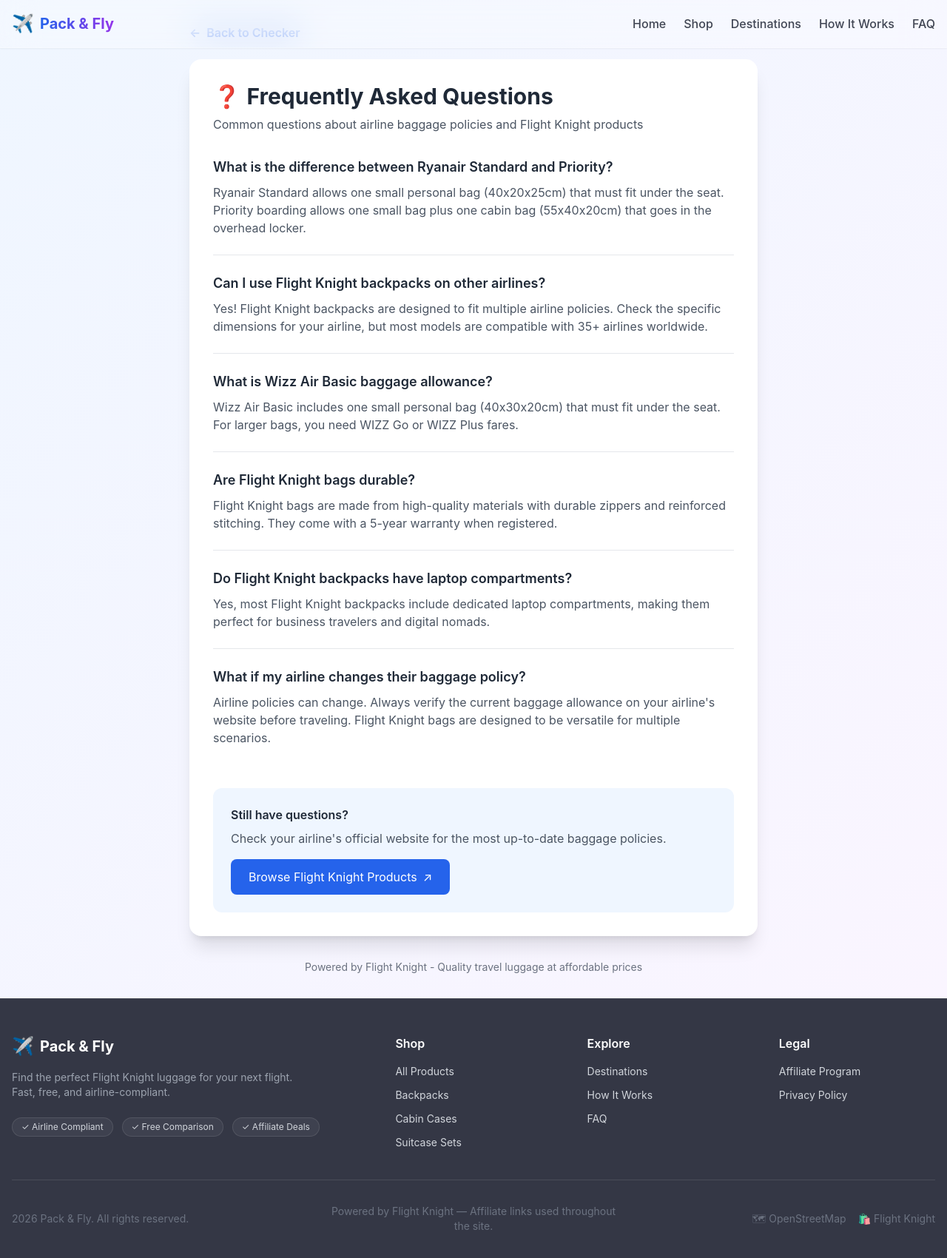
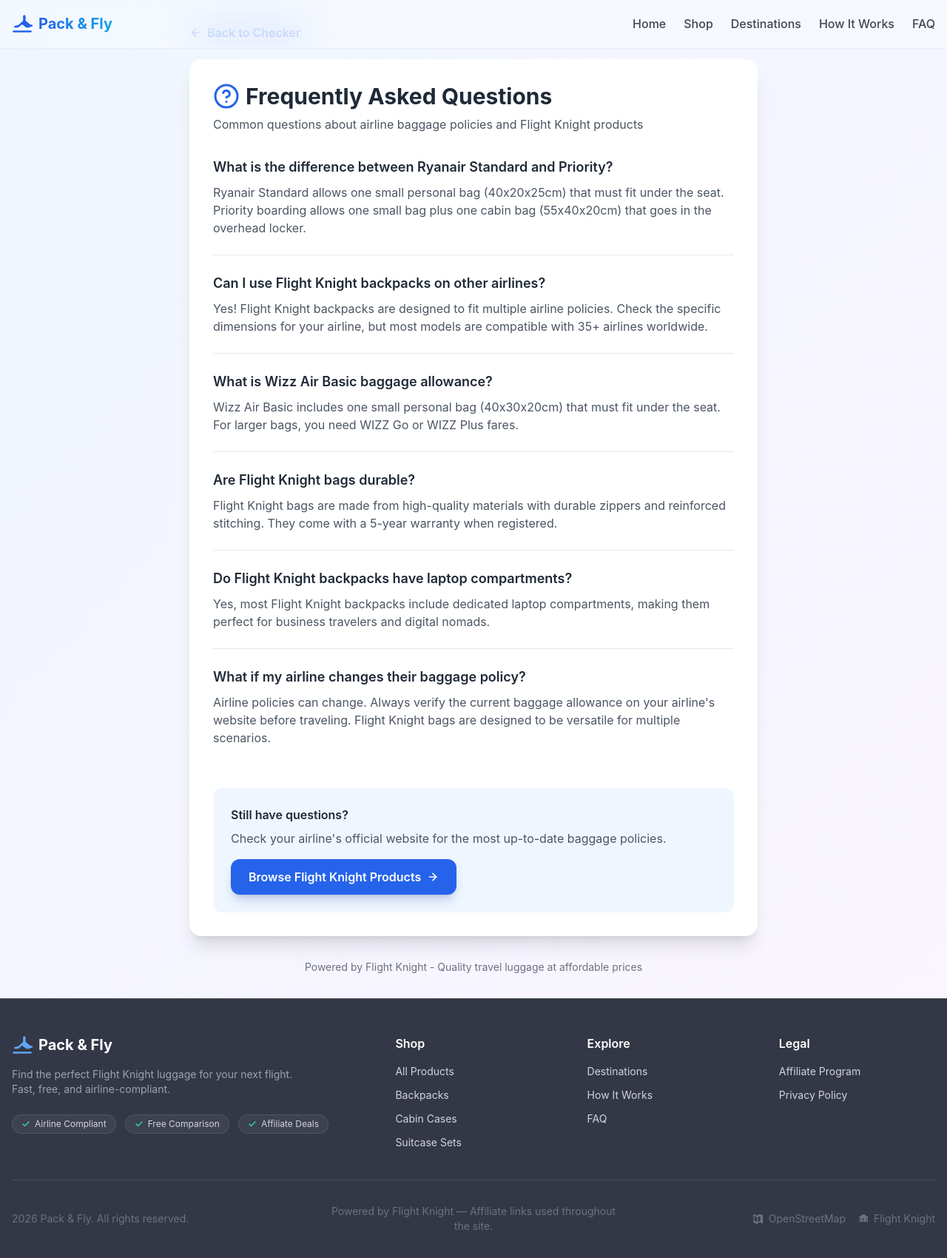
Before and after one commit to nilo1221/baggage-checker, a Next.js app: page /faq in a window 1280 px wide. Shown: the top 1700 px of the page at 74% size. Built offline with nearby package versions, Linux system fonts and the light colour scheme.

Commit message:
Add SVG icons, Button component and unify buttons across pages

```diff
--- a/app/faq/page.js
+++ b/app/faq/page.js
@@ -2,6 +2,8 @@
 
 import Link from 'next/link'
 import { getDeepLink } from '../../lib/affiliate'
+import Button from '../../components/Button'
+import { QuestionIcon, ArrowLeftIcon, ArrowRightIcon } from '../../components/Icons'
 
 const faqs = [
   {
@@ -35,17 +37,13 @@
     <div className="min-h-screen bg-gradient-to-br from-blue-50 to-purple-50">
       <div className="container mx-auto px-4 py-8">
         <div className="max-w-3xl mx-auto">
-          <Link
-            href="/"
-            className="mb-6 inline-flex items-center space-x-2 text-blue-600 hover:text-blue-800 font-semibold"
-          >
-            <span>←</span>
-            <span>Back to Checker</span>
-          </Link>
+          <Button href="/" variant="ghost" className="mb-6 inline-flex items-center gap-2 text-blue-600 hover:text-blue-800">
+            <ArrowLeftIcon className="w-4 h-4" /> Back to Checker
+          </Button>
 
           <div className="bg-white rounded-2xl shadow-xl p-8">
             <div className="flex items-center space-x-2 mb-2">
-              <span className="text-3xl">❓</span>
+              <QuestionIcon className="w-9 h-9 text-blue-600" />
               <h1 className="text-3xl font-bold text-gray-800">
                 Frequently Asked Questions
               </h1>
@@ -74,15 +72,15 @@
               <p className="text-gray-600 mb-4">
                 Check your airline's official website for the most up-to-date baggage policies.
               </p>
-              <a
+              <Button
                 href={getDeepLink('/')}
                 target="_blank"
                 rel="sponsored noopener noreferrer"
-                className="inline-flex items-center space-x-2 px-6 py-3 bg-blue-600 text-white rounded-lg hover:bg-blue-700 transition-colors"
+                className="inline-flex items-center gap-2"
               >
                 <span>Browse Flight Knight Products</span>
-                <span>↗</span>
-              </a>
+                <ArrowRightIcon className="w-4 h-4" />
+              </Button>
             </div>
           </div>
 
--- a/app/how-it-works/page.js
+++ b/app/how-it-works/page.js
@@ -1,31 +1,35 @@
 'use client'
 
-import Link from 'next/link'
+import Button from '../../components/Button'
+import { AirplaneIcon, TicketIcon, BackpackIcon, CartIcon, CheckIcon, ArrowLeftIcon, ArrowRightIcon, ClipboardIcon } from '../../components/Icons'
+
+const stepIcons = {
+  1: AirplaneIcon,
+  2: TicketIcon,
+  3: BackpackIcon,
+  4: CartIcon
+}
 
 const steps = [
   {
     number: 1,
     title: "Select Your Airline",
-    description: "Choose between Ryanair or Wizz Air - the two most popular budget airlines in Europe.",
-    emoji: "✈️"
+    description: "Choose between Ryanair or Wizz Air - the two most popular budget airlines in Europe."
   },
   {
     number: 2,
     title: "Choose Your Ticket Type",
-    description: "Select the type of ticket you have - Standard, Priority, or Flexi for Ryanair; Basic, WIZZ Go, or WIZZ Plus for Wizz Air.",
-    emoji: "🎫"
+    description: "Select the type of ticket you have - Standard, Priority, or Flexi for Ryanair; Basic, WIZZ Go, or WIZZ Plus for Wizz Air."
   },
   {
     number: 3,
     title: "Get Your Recommendation",
-    description: "We'll show you the perfect Flight Knight backpack that meets your airline's baggage requirements.",
-    emoji: "🎒"
+    description: "We'll show you the perfect Flight Knight backpack that meets your airline's baggage requirements."
   },
   {
     number: 4,
     title: "Shop on Flight Knight",
-    description: "Click the affiliate link to purchase your recommended backpack directly from Flight Knight.",
-    emoji: "🛒"
+    description: "Click the affiliate link to purchase your recommended backpack directly from Flight Knight."
   }
 ]
 
@@ -34,17 +38,13 @@
     <div className="min-h-screen bg-gradient-to-br from-blue-50 to-purple-50">
       <div className="container mx-auto px-4 py-8">
         <div className="max-w-3xl mx-auto">
-          <Link
-            href="/"
-            className="mb-6 inline-flex items-center space-x-2 text-blue-600 hover:text-blue-800 font-semibold"
-          >
-            <span>←</span>
-            <span>Back to Checker</span>
-          </Link>
+          <Button href="/" variant="ghost" className="mb-6 inline-flex items-center gap-2 text-blue-600 hover:text-blue-800">
+            <ArrowLeftIcon className="w-4 h-4" /> Back to Checker
+          </Button>
 
           <div className="bg-white rounded-2xl shadow-xl p-8">
             <div className="flex items-center space-x-2 mb-2">
-              <span className="text-3xl">📋</span>
+              <ClipboardIcon className="w-9 h-9 text-blue-600" />
               <h1 className="text-3xl font-bold text-gray-800">
                 How It Works
               </h1>
@@ -61,7 +61,10 @@
                   </div>
                   <div className="flex-1">
                     <div className="flex items-center space-x-2 mb-2">
-                      <span className="text-2xl">{step.emoji}</span>
+                      {(() => {
+                        const IconComponent = stepIcons[step.number]
+                        return <IconComponent className="w-6 h-6 text-blue-600" />
+                      })()}
                       <h3 className="text-xl font-semibold text-gray-800">
                         {step.title}
                       </h3>
@@ -79,20 +82,17 @@
                 Why Use Our Checker?
               </h3>
               <ul className="space-y-2 text-gray-600">
-                <li>✓ Save time - no need to search multiple airline websites</li>
-                <li>✓ Avoid fees - get the right size the first time</li>
-                <li>✓ Quality products - Flight Knight bags are durable and affordable</li>
-                <li>✓ Support us - using our affiliate links helps keep this service free</li>
+                <li className="flex items-center gap-2"><CheckIcon className="w-4 h-4 text-emerald-500" /> Save time - no need to search multiple airline websites</li>
+                <li className="flex items-center gap-2"><CheckIcon className="w-4 h-4 text-emerald-500" /> Avoid fees - get the right size the first time</li>
+                <li className="flex items-center gap-2"><CheckIcon className="w-4 h-4 text-emerald-500" /> Quality products - Flight Knight bags are durable and affordable</li>
+                <li className="flex items-center gap-2"><CheckIcon className="w-4 h-4 text-emerald-500" /> Support us - using our affiliate links helps keep this service free</li>
               </ul>
             </div>
 
             <div className="mt-8 text-center">
-              <Link
-                href="/"
-                className="inline-block px-8 py-4 bg-gradient-to-r from-blue-600 to-purple-600 text-white rounded-xl font-semibold text-lg hover:from-blue-700 hover:to-purple-700 transition-all"
-              >
-                Start Checking Now →
-              </Link>
+              <Button href="/" className="inline-flex items-center gap-2 text-lg">
+                Start Checking Now <ArrowRightIcon className="w-5 h-5" />
+              </Button>
             </div>
           </div>
 
--- a/app/shop/page.js
+++ b/app/shop/page.js
@@ -5,6 +5,8 @@
 import { getDeepLink } from '../../lib/affiliate'
 import { products, categories } from '../../lib/products'
 import { airlines } from '../../lib/airlines'
+import Button from '../../components/Button'
+import { SuitcaseIcon, ProductIcon, ArrowLeftIcon, CheckIcon } from '../../components/Icons'
 
 export default function ShopPage() {
   const [selectedCategory, setSelectedCategory] = useState('All')
@@ -25,16 +27,12 @@
     <div className="min-h-screen bg-gradient-to-br from-slate-50 to-blue-50">
       <div className="container mx-auto px-4 py-8">
         <div className="max-w-6xl mx-auto">
-          <Link
-            href="/"
-            className="mb-6 inline-flex items-center space-x-2 text-blue-600 hover:text-blue-800 font-semibold transition-colors"
-          >
-            <span>←</span>
-            <span>Back to Checker</span>
-          </Link>
+          <Button href="/" variant="ghost" className="mb-6 inline-flex items-center gap-2 text-blue-600 hover:text-blue-800">
+            <ArrowLeftIcon className="w-4 h-4" /> Back to Checker
+          </Button>
 
           <div className="text-center mb-10">
-            <span className="text-5xl mb-4 block">🛍️</span>
+            <SuitcaseIcon className="w-14 h-14 mx-auto mb-4 text-blue-600" />
             <h1 className="text-4xl md:text-5xl font-bold text-gray-800 mb-3">
               Flight Knight Shop
             </h1>
@@ -66,7 +64,7 @@
                 href={getDeepLink(product.path)}
                 target="_blank"
                 rel="sponsored noopener noreferrer"
-                className="group bg-white rounded-2xl shadow-md hover:shadow-2xl transition-all duration-300 hover:-translate-y-2 overflow-hidden border border-gray-100"
+                className="group bg-white rounded-2xl shadow-lg hover:shadow-2xl transition-all duration-300 hover:-translate-y-2 overflow-hidden border border-gray-100"
               >
                 <div className="relative h-52 bg-gradient-to-br from-blue-100 to-purple-100 flex items-center justify-center">
                   {product.badge && (
@@ -74,9 +72,10 @@
                       {product.badge}
                     </span>
                   )}
-                  <span className="text-7xl group-hover:scale-110 transition-transform duration-300">
-                    {product.emoji}
-                  </span>
+                  <ProductIcon
+                    category={product.category}
+                    className="w-20 h-20 text-blue-600 group-hover:scale-110 transition-transform duration-300"
+                  />
                 </div>
 
                 <div className="p-6">
@@ -121,18 +120,18 @@
           </div>
 
           <div className="mt-12 grid grid-cols-1 md:grid-cols-3 gap-4 text-center">
-            <div className="bg-white rounded-xl p-5 shadow-md border border-gray-100">
-              <span className="text-2xl mb-2 block">🚚</span>
+            <div className="bg-white rounded-2xl p-5 shadow-lg border border-gray-100">
+              <CheckIcon className="w-6 h-6 mb-2 text-blue-600" />
               <h4 className="font-semibold text-gray-800">Free Same Day Dispatch</h4>
               <p className="text-sm text-gray-500">On orders placed before 3pm</p>
             </div>
-            <div className="bg-white rounded-xl p-5 shadow-md border border-gray-100">
-              <span className="text-2xl mb-2 block">💰</span>
+            <div className="bg-white rounded-2xl p-5 shadow-lg border border-gray-100">
+              <CheckIcon className="w-6 h-6 mb-2 text-blue-600" />
               <h4 className="font-semibold text-gray-800">Stock Up & Save</h4>
               <p className="text-sm text-gray-500">10% off 2+ items, 15% off 3+</p>
             </div>
-            <div className="bg-white rounded-xl p-5 shadow-md border border-gray-100">
-              <span className="text-2xl mb-2 block">💳</span>
+            <div className="bg-white rounded-2xl p-5 shadow-lg border border-gray-100">
+              <CheckIcon className="w-6 h-6 mb-2 text-blue-600" />
               <h4 className="font-semibold text-gray-800">Buy Now, Pay Later</h4>
               <p className="text-sm text-gray-500">Klarna available at checkout</p>
             </div>
--- /dev/null
+++ b/components/Button.js
@@ -0,0 +1,44 @@
+import Link from 'next/link'
+
+const baseStyles = 'inline-flex items-center justify-center font-semibold transition-all duration-300 disabled:opacity-50 disabled:cursor-not-allowed'
+
+const variants = {
+  primary: 'bg-blue-600 hover:bg-blue-700 text-white rounded-xl px-6 py-3 shadow-lg shadow-blue-900/20',
+  secondary: 'bg-white/10 hover:bg-white/20 text-white rounded-xl px-6 py-3 border border-white/20 backdrop-blur-md',
+  outline: 'border-2 border-blue-600 text-blue-600 hover:bg-blue-600 hover:text-white rounded-xl px-6 py-3',
+  ghost: 'text-blue-600 hover:text-blue-800 font-semibold'
+}
+
+export default function Button({
+  children,
+  href,
+  onClick,
+  variant = 'primary',
+  className = '',
+  type = 'button',
+  ...props
+}) {
+  const classes = `${baseStyles} ${variants[variant]} ${className}`
+
+  if (href) {
+    const isExternal = href.startsWith('http') || props.target === '_blank'
+    if (isExternal) {
+      return (
+        <a href={href} className={classes} {...props}>
+          {children}
+        </a>
+      )
+    }
+    return (
+      <Link href={href} className={classes} {...props}>
+        {children}
+      </Link>
+    )
+  }
+
+  return (
+    <button type={type} onClick={onClick} className={classes} {...props}>
+      {children}
+    </button>
+  )
+}
--- a/components/Footer.js
+++ b/components/Footer.js
@@ -1,4 +1,5 @@
 import Link from 'next/link'
+import { AirplaneIcon, CheckIcon, MapIcon, SuitcaseIcon } from './Icons'
 
 const footerLinks = {
   shop: [
@@ -25,7 +26,7 @@
         <div className="grid grid-cols-1 md:grid-cols-2 lg:grid-cols-5 gap-8 lg:gap-12 mb-10">
           <div className="lg:col-span-2">
             <Link href="/" className="flex items-center space-x-2 mb-4">
-              <span className="text-2xl">✈️</span>
+              <AirplaneIcon className="w-7 h-7 text-blue-400" />
               <span className="text-xl font-bold text-white">
                 Pack & Fly
               </span>
@@ -35,14 +36,14 @@
             </p>
 
             <div className="flex flex-wrap gap-3">
-              <span className="inline-flex items-center px-3 py-1 rounded-full bg-white/5 border border-white/10 text-xs text-gray-300">
-                ✓ Airline Compliant
+              <span className="inline-flex items-center gap-1.5 px-3 py-1 rounded-full bg-white/5 border border-white/10 text-xs text-gray-300">
+                <CheckIcon className="w-3 h-3 text-emerald-400" /> Airline Compliant
               </span>
-              <span className="inline-flex items-center px-3 py-1 rounded-full bg-white/5 border border-white/10 text-xs text-gray-300">
-                ✓ Free Comparison
+              <span className="inline-flex items-center gap-1.5 px-3 py-1 rounded-full bg-white/5 border border-white/10 text-xs text-gray-300">
+                <CheckIcon className="w-3 h-3 text-emerald-400" /> Free Comparison
               </span>
-              <span className="inline-flex items-center px-3 py-1 rounded-full bg-white/5 border border-white/10 text-xs text-gray-300">
-                ✓ Affiliate Deals
+              <span className="inline-flex items-center gap-1.5 px-3 py-1 rounded-full bg-white/5 border border-white/10 text-xs text-gray-300">
+                <CheckIcon className="w-3 h-3 text-emerald-400" /> Affiliate Deals
               </span>
             </div>
           </div>
@@ -106,9 +107,13 @@
             <p className="text-sm text-gray-500 text-center">
               Powered by Flight Knight — Affiliate links used throughout the site.
             </p>
-            <div className="flex justify-center lg:justify-end space-x-4 text-sm text-gray-500">
-              <span>🗺 OpenStreetMap</span>
-              <span>🛍️ Flight Knight</span>
+            <div className="flex justify-center lg:justify-end items-center space-x-4 text-sm text-gray-500">
+              <span className="inline-flex items-center gap-1.5">
+                <MapIcon className="w-4 h-4" /> OpenStreetMap
+              </span>
+              <span className="inline-flex items-center gap-1.5">
+                <SuitcaseIcon className="w-4 h-4" /> Flight Knight
+              </span>
             </div>
           </div>
         </div>
--- /dev/null
+++ b/components/Icons.js
@@ -0,0 +1,102 @@
+export function AirplaneIcon({ className = 'w-6 h-6' }) {
+  return (
+    <svg className={className} viewBox="0 0 24 24" fill="currentColor" aria-hidden="true">
+      <path d="M21.5 15.5c0 .6-.4 1-1 1h-3.8l-4.7-3.7-4.7 3.7H3.5c-.6 0-1-.4-1-1 0-.4.3-.8.7-.9l4.5-1.2L13 8.6V3.5c0-.8.7-1.5 1.5-1.5s1.5.7 1.5 1.5v5.1l5.3 4.2 4.5 1.2c.4.1.7.5.7.9zM2 20c-.6 0-1 .4-1 1s.4 1 1 1h20c.6 0 1-.4 1-1s-.4-1-1-1H2z" />
+    </svg>
+  )
+}
+
+export function BackpackIcon({ className = 'w-6 h-6' }) {
+  return (
+    <svg className={className} viewBox="0 0 24 24" fill="currentColor" aria-hidden="true">
+      <path d="M17 7a2 2 0 0 0-2-2h-1V4a1 1 0 0 0-2 0v1H7a4 4 0 0 0-4 4v8a4 4 0 0 0 4 4h10a4 4 0 0 0 4-4v-8a2 2 0 0 0-2-2h-2zm-4 0H9V5h4v2zm-6 3h8v6H7v-6z" />
+    </svg>
+  )
+}
+
+export function SuitcaseIcon({ className = 'w-6 h-6' }) {
+  return (
+    <svg className={className} viewBox="0 0 24 24" fill="currentColor" aria-hidden="true">
+      <path d="M8 5a2 2 0 0 1 2-2h4a2 2 0 0 1 2 2v1h3a2 2 0 0 1 2 2v10a2 2 0 0 1-2 2V9h-1v9H7V9H6v10a2 2 0 0 1-2-2V8a2 2 0 0 1 2-2h3V5zm2-1h4v1h-4V4zm3 7a1 1 0 1 0-2 0v4a1 1 0 1 0 2 0v-4z" />
+    </svg>
+  )
+}
+
+export function MapIcon({ className = 'w-6 h-6' }) {
+  return (
+    <svg className={className} viewBox="0 0 24 24" fill="currentColor" aria-hidden="true">
+      <path d="M14.5 2.3L9 5.5 3.5 2.3c-.6-.4-1.5 0-1.5.8v15.4c0 .6.3 1 .8 1.2L9 22.5l5.5-3.2 5.2 2.2c.5.2 1.5 0 1.5-.8V5.3c0-.6-.3-1-.8-1.2L14.5 2.3zM9 18.8l-5-2.9V6.1l5 2.9v9.8zm2 0V8.9l5-2.9v9.8l-5 2.9z" />
+    </svg>
+  )
+}
+
+export function ProductIcon({ category, className = 'w-6 h-6' }) {
+  if (category === 'Backpacks') {
+    return <BackpackIcon className={className} />
+  }
+  return <SuitcaseIcon className={className} />
+}
+
+export function CheckIcon({ className = 'w-4 h-4' }) {
+  return (
+    <svg className={className} viewBox="0 0 24 24" fill="none" stroke="currentColor" strokeWidth="3" strokeLinecap="round" strokeLinejoin="round" aria-hidden="true">
+      <polyline points="20 6 9 17 4 12" />
+    </svg>
+  )
+}
+
+export function QuestionIcon({ className = 'w-6 h-6' }) {
+  return (
+    <svg className={className} viewBox="0 0 24 24" fill="none" stroke="currentColor" strokeWidth="2" strokeLinecap="round" strokeLinejoin="round" aria-hidden="true">
+      <circle cx="12" cy="12" r="10" />
+      <path d="M9.09 9a3 3 0 0 1 5.83 1c0 2-3 3-3 3" />
+      <line x1="12" y1="17" x2="12.01" y2="17" />
+    </svg>
+  )
+}
+
+export function ClipboardIcon({ className = 'w-6 h-6' }) {
+  return (
+    <svg className={className} viewBox="0 0 24 24" fill="none" stroke="currentColor" strokeWidth="2" strokeLinecap="round" strokeLinejoin="round" aria-hidden="true">
+      <rect x="9" y="9" width="13" height="13" rx="2" ry="2" />
+      <path d="M5 15H4a2 2 0 0 1-2-2V4a2 2 0 0 1 2-2h9a2 2 0 0 1 2 2v1" />
+    </svg>
+  )
+}
+
+export function TicketIcon({ className = 'w-6 h-6' }) {
+  return (
+    <svg className={className} viewBox="0 0 24 24" fill="none" stroke="currentColor" strokeWidth="2" strokeLinecap="round" strokeLinejoin="round" aria-hidden="true">
+      <path d="M3 9v6a1 1 0 0 0 1 1h16a1 1 0 0 0 1-1V9a1 1 0 0 0-1-1H4a1 1 0 0 0-1 1z" />
+      <path d="M12 4v16" strokeDasharray="4 4" />
+    </svg>
+  )
+}
+
+export function CartIcon({ className = 'w-6 h-6' }) {
+  return (
+    <svg className={className} viewBox="0 0 24 24" fill="none" stroke="currentColor" strokeWidth="2" strokeLinecap="round" strokeLinejoin="round" aria-hidden="true">
+      <circle cx="9" cy="21" r="1" />
+      <circle cx="20" cy="21" r="1" />
+      <path d="M1 1h4l2.68 13.39a2 2 0 0 0 2 1.61h9.72a2 2 0 0 0 2-1.61L23 6H6" />
+    </svg>
+  )
+}
+
+export function ArrowRightIcon({ className = 'w-4 h-4' }) {
+  return (
+    <svg className={className} viewBox="0 0 24 24" fill="none" stroke="currentColor" strokeWidth="2.5" strokeLinecap="round" strokeLinejoin="round" aria-hidden="true">
+      <line x1="5" y1="12" x2="19" y2="12" />
+      <polyline points="12 5 19 12 12 19" />
+    </svg>
+  )
+}
+
+export function ArrowLeftIcon({ className = 'w-4 h-4' }) {
+  return (
+    <svg className={className} viewBox="0 0 24 24" fill="none" stroke="currentColor" strokeWidth="2.5" strokeLinecap="round" strokeLinejoin="round" aria-hidden="true">
+      <line x1="19" y1="12" x2="5" y2="12" />
+      <polyline points="12 19 5 12 12 5" />
+    </svg>
+  )
+}
--- a/components/Navbar.js
+++ b/components/Navbar.js
@@ -2,6 +2,7 @@
 
 import { useState } from 'react'
 import Link from 'next/link'
+import { AirplaneIcon } from './Icons'
 
 const navLinks = [
   { href: '/', label: 'Home' },
@@ -22,8 +23,8 @@
             href="/"
             className="flex items-center space-x-2 cursor-pointer"
           >
-            <span className="text-2xl">✈️</span>
-            <span className="text-xl font-bold bg-gradient-to-r from-blue-600 to-purple-600 bg-clip-text text-transparent">
+            <AirplaneIcon className="w-7 h-7 text-blue-600" />
+            <span className="text-xl font-bold bg-gradient-to-r from-blue-600 to-sky-500 bg-clip-text text-transparent">
               Pack & Fly
             </span>
           </Link>
@@ -45,7 +46,7 @@
             onClick={() => setMobileMenuOpen(!mobileMenuOpen)}
             aria-label="Toggle menu"
           >
-            {mobileMenuOpen ? '✕' : '☰'}
+            {mobileMenuOpen ? 'Close' : 'Menu'}
           </button>
         </div>
 
```
Also changed, not shown: app/page.js (+16 -18 lines), app/result/page.js (+11 -13 lines).
